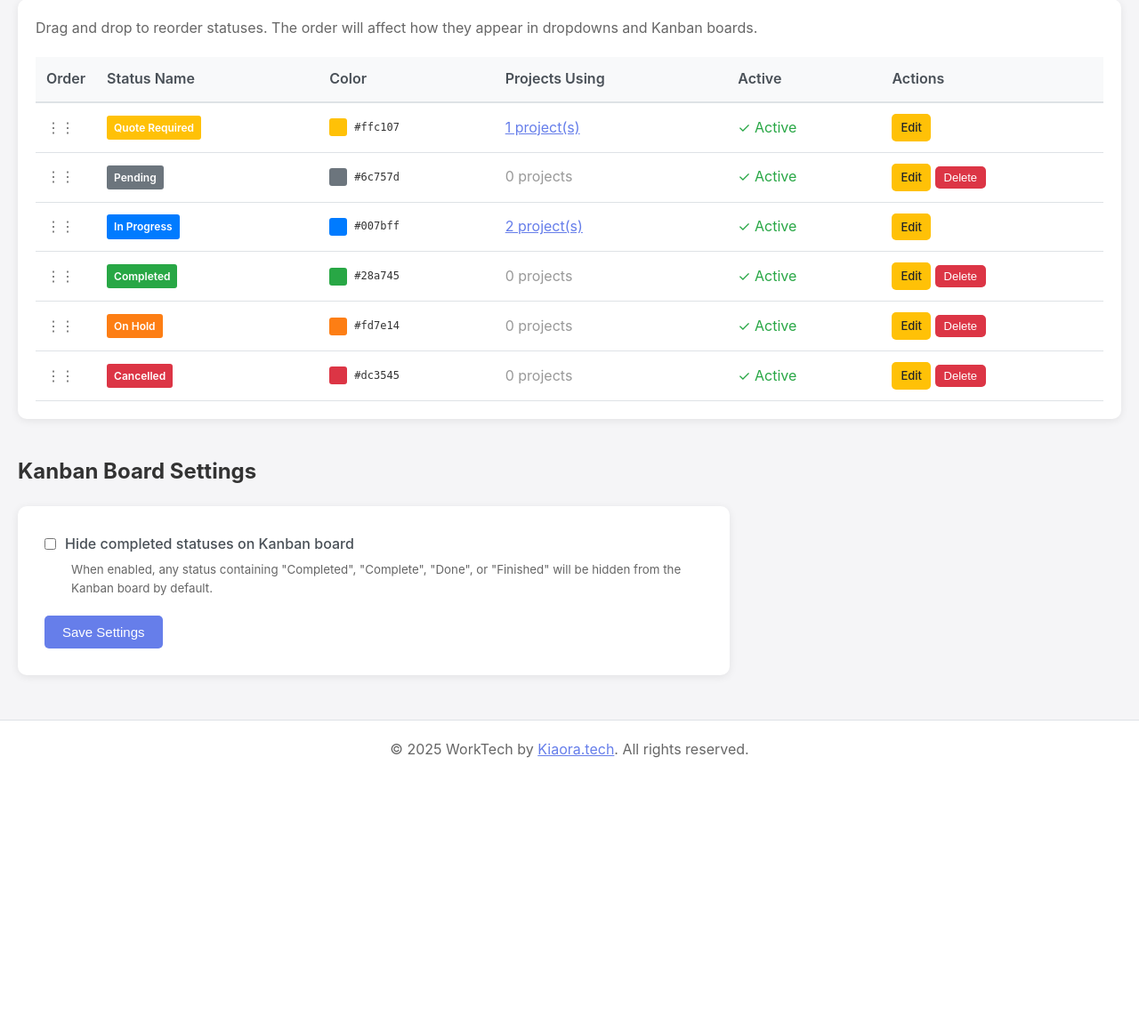
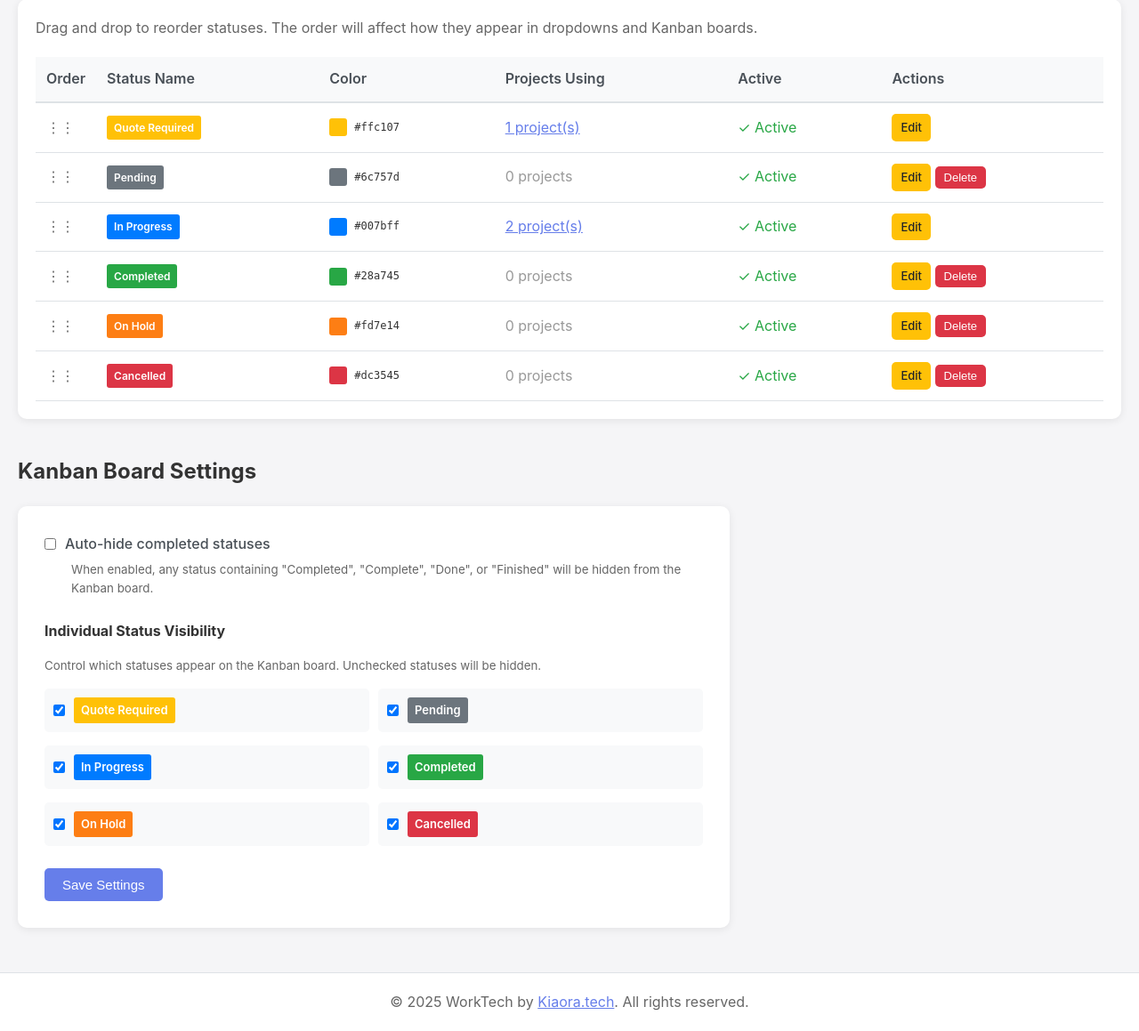
Before and after one commit to jtbnz/work_track, a PHP site: page /status.php in a window 1280 px wide. Shown: the part 183-1342 px from the top of the page at 89% size. Before the commit the page ends 1035 px from the top, so only its background shows below. Run offline with PHP 8.4, Linux system fonts and the light colour scheme; the visitor is signed in with stand-in values (Sample User, id 1); data comes from the database, SQL or seed files in the repository.

Commit message:
Implement individual status visibility settings and update hide completed option in Kanban settings

```diff
--- a/status.php
+++ b/status.php
@@ -63,8 +63,20 @@ if ($_SERVER['REQUEST_METHOD'] === 'POST') {
             $messageType = 'danger';
         }
     } elseif ($action === 'update_settings') {
+        $success = true;
+
+        // Update hide_completed setting
         $hideCompleted = isset($_POST['kanban_hide_completed']) ? '1' : '0';
-        if ($settingsModel->set('kanban_hide_completed', $hideCompleted)) {
+        $success = $settingsModel->set('kanban_hide_completed', $hideCompleted) && $success;
+
+        // Update individual status visibility settings
+        $allStatuses = $statusModel->getAll(true); // Include inactive
+        foreach ($allStatuses as $status) {
+            $visibleValue = isset($_POST['status_visible_' . $status['id']]) ? '1' : '0';
+            $success = $settingsModel->set('kanban_status_visible_' . $status['id'], $visibleValue) && $success;
+        }
+
+        if ($success) {
             $message = 'Kanban settings updated successfully!';
             $messageType = 'success';
         } else {
@@ -307,14 +319,34 @@ tr.dragging {
             <div class="form-group">
                 <label style="display: flex; align-items: center; gap: 10px; cursor: pointer;">
                     <input type="checkbox" name="kanban_hide_completed" <?php echo $kanbanHideCompleted ? 'checked' : ''; ?>>
-                    <span>Hide completed statuses on Kanban board</span>
+                    <span>Auto-hide completed statuses</span>
                 </label>
                 <small style="color: #666; display: block; margin-top: 5px; margin-left: 30px;">
-                    When enabled, any status containing "Completed", "Complete", "Done", or "Finished" will be hidden from the Kanban board by default.
+                    When enabled, any status containing "Completed", "Complete", "Done", or "Finished" will be hidden from the Kanban board.
                 </small>
             </div>
 
-            <div style="margin-top: 15px;">
+            <div class="form-group" style="margin-top: 25px;">
+                <h3 style="font-size: 16px; margin-bottom: 15px;">Individual Status Visibility</h3>
+                <small style="color: #666; display: block; margin-bottom: 15px;">
+                    Control which statuses appear on the Kanban board. Unchecked statuses will be hidden.
+                </small>
+                <div style="display: grid; grid-template-columns: repeat(auto-fill, minmax(250px, 1fr)); gap: 10px;">
+                    <?php foreach ($statuses as $status): ?>
+                        <?php
+                        $isVisible = $settingsModel->get('kanban_status_visible_' . $status['id'], '1') === '1';
+                        ?>
+                        <label style="display: flex; align-items: center; gap: 10px; cursor: pointer; padding: 10px; background: #f8f9fa; border-radius: 5px;">
+                            <input type="checkbox" name="status_visible_<?php echo $status['id']; ?>" <?php echo $isVisible ? 'checked' : ''; ?>>
+                            <span class="status-badge" style="background: <?php echo $status['color']; ?>; color: white; padding: 4px 8px; border-radius: 3px; font-size: 13px;">
+                                <?php echo htmlspecialchars($status['name']); ?>
+                            </span>
+                        </label>
+                    <?php endforeach; ?>
+                </div>
+            </div>
+
+            <div style="margin-top: 20px;">
                 <button type="submit" class="btn btn-primary">Save Settings</button>
             </div>
         </form>
```
Also changed, not shown: kanban.php (+14 -6 lines).
